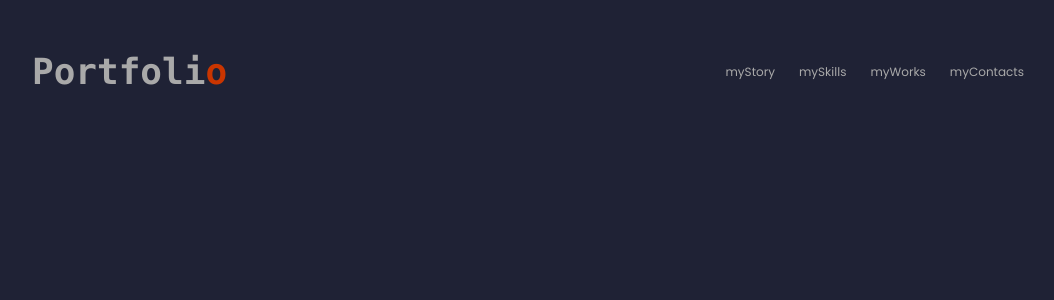
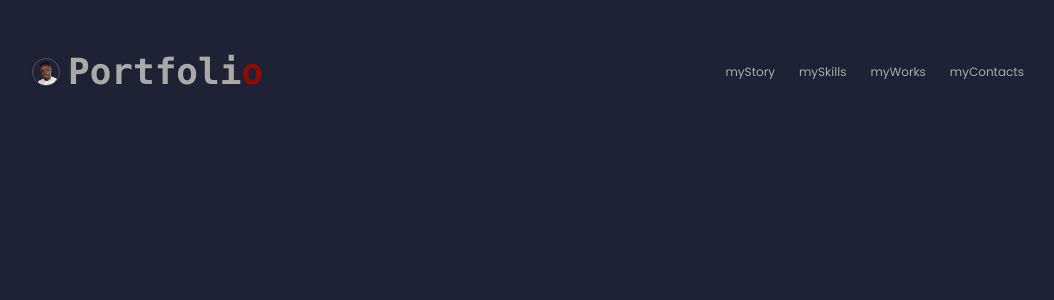
Before and after one commit to accdev1694/my-dynamic-portfolio, a React (Vite) app: page / in a window 1280 px wide. Shown: the top 300 px of the page, without its empty margins (112-1166 px from the left). Built offline with nearby package versions, Linux system fonts and the light colour scheme.

Commit message:
create logo component and utility file for image import

```diff
--- /dev/null
+++ b/postcss.config.js
@@ -0,0 +1,6 @@
+import tailwindcss from '@tailwindcss/postcss';
+import autoprefixer from 'autoprefixer';
+
+export default {
+  plugins: [tailwindcss, autoprefixer],
+};
--- /dev/null
+++ b/src/components/Logo.jsx
@@ -0,0 +1,24 @@
+import { getImgUrl } from "../../utils";
+
+const Logo = ({ href }) => {
+  return (
+    <div className="flex items-center gap-2">
+      <img
+        className="w-7 rounded-full border border-solid border-gray-600 shadow"
+        src={getImgUrl("../favicon.png")}
+        alt="My Photo"
+      />
+      <a
+        className="font-mono text-4xl font-bold hover:text-white transition-all duration-300 ease-in-out"
+        href={href}
+      >
+        Portfoli
+        <span className="text-[var(--color-accent)] transition-colors transition-all duration-300 ease-in-out">
+          o
+        </span>
+      </a>
+    </div>
+  );
+};
+
+export default Logo;
--- a/src/components/Navbar.jsx
+++ b/src/components/Navbar.jsx
@@ -1,5 +1,6 @@
 import { useEffect } from "react";
 import Navlinks from "./Navlinks";
+import Logo from "./Logo";
 
 const Navbar = ({ menuOpen, setMenuOpen }) => {
   useEffect(() => {
@@ -21,9 +22,7 @@ const Navbar = ({ menuOpen, setMenuOpen }) => {
       <div className="max-w-5xl mx-auto px-4">
         <div className="flex justify-between items-center h-16">
           {/* Logo */}
-          <a className="font-mono text-4xl font-bold hover:text-white transition-all duration-300 ease-in-out" href="#home">
-            Portfoli<span className="text-orange-700 transition-colors transition-all duration-300 ease-in-out">o</span>
-          </a>
+          <Logo href="#about-me"/>
           {/* Hamburger menu for Mobile view */}
           <div
             onClick={() => {
@@ -46,7 +45,7 @@ const Navbar = ({ menuOpen, setMenuOpen }) => {
               menuOpen={menuOpen}
               setMenuOpen={setMenuOpen}
               title="myStory"
-              href="#my-story"
+              href="#about-me"
             />
             <Navlinks
               menuOpen={menuOpen}
--- a/src/index.css
+++ b/src/index.css
@@ -1,6 +1,12 @@
 @import "tailwindcss";
 
-html, body {
+@tailwind base;
+@tailwind components;
+@tailwind utilities;
+
+
+html,
+body {
   margin: 0;
   padding: 0;
   box-sizing: border-box;
@@ -9,22 +15,29 @@ html, body {
   color: #a9a9a9;
 }
 
-*{
+:root{
+  --color-primary: #c7c4bc;
+  --color-accent: #8e0b02;
+  --secondary: #2b2e4a;
+
+}
+
+* {
   /* outline : 1px solid red; */
 }
 
 @layer utils {
   @keyframes blinker {
-    0%, 100% {
+    0%,
+    100% {
       opacity: 1;
     }
     50% {
       opacity: 0;
     }
-
   }
   .animate-blinker {
-    animation: blinker 0.8s step-end infinite
+    animation: blinker 0.8s step-end infinite;
   }
 
   @keyframes loading {
@@ -34,9 +47,8 @@ html, body {
     100% {
       transform: translateX(250%);
     }
-
   }
   .animate-loading-bar {
-    animation: loading 0.8s ease infinite
+    animation: loading 0.8s ease infinite;
   }
 }
--- /dev/null
+++ b/tailwind.config.js
@@ -0,0 +1,8 @@
+/** @type {import('tailwindcss').Config} */
+export default {
+  content: [],
+  theme: {
+    extend: {},
+  },
+  plugins: [],
+}
--- /dev/null
+++ b/utils.js
@@ -0,0 +1,3 @@
+export const getImgUrl = (path) =>{
+    return new URL(`${path}`, import.meta.url).href;
+}
```
Also changed, not shown: package.json (+5 -2 lines), 1 other file (tests, documents, lock files or other folders).
